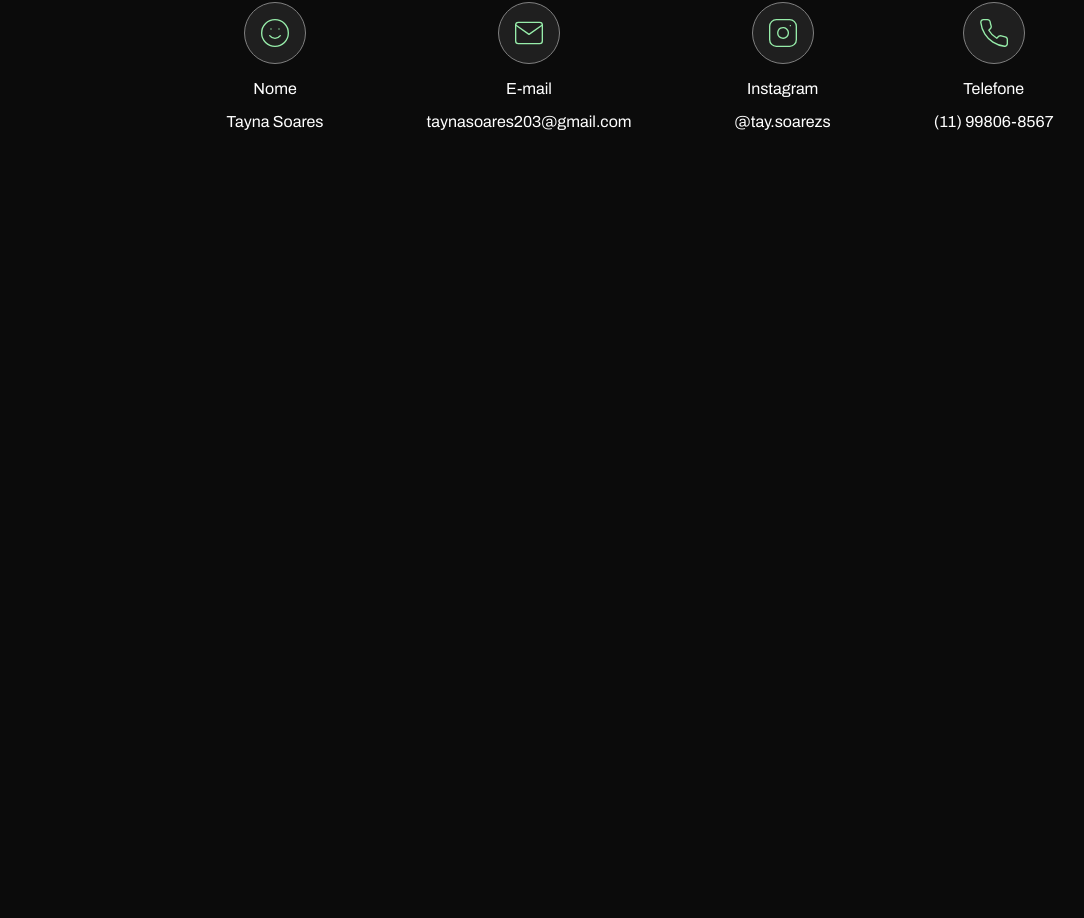
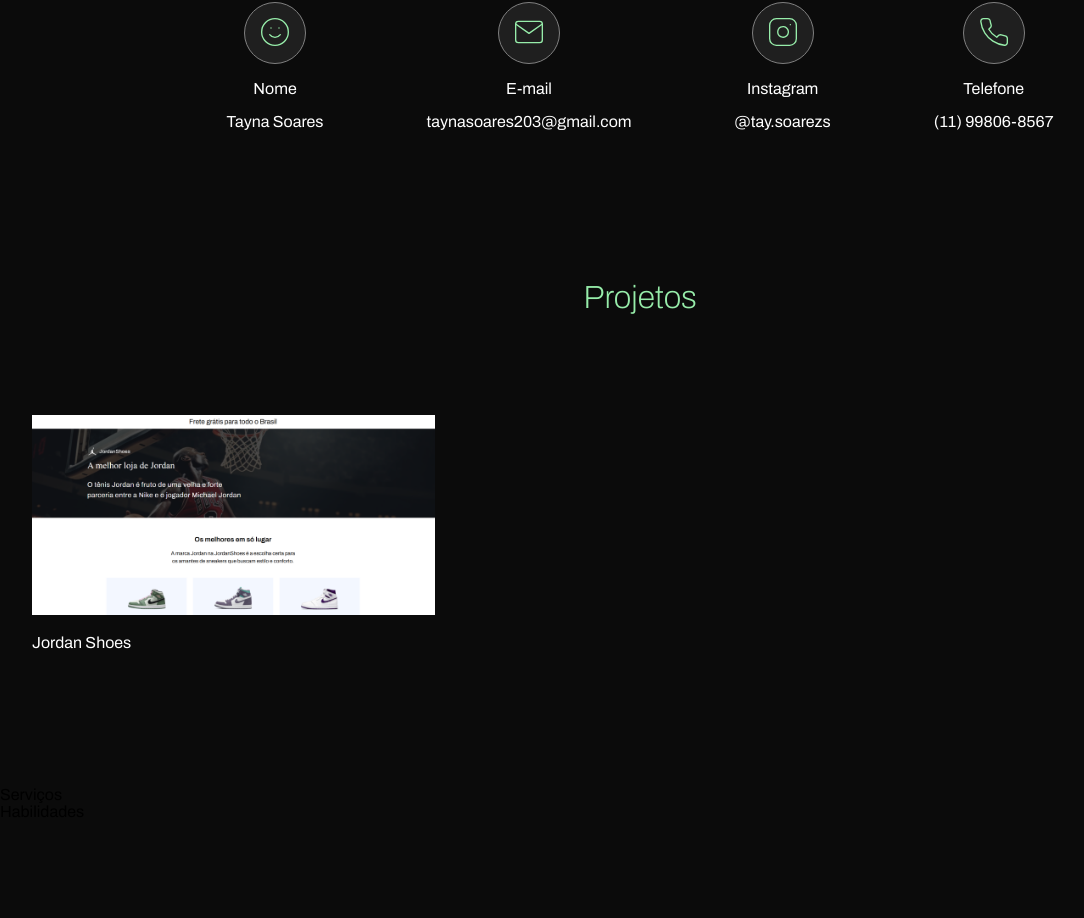
Before and after one commit to sstaynass/Portfolio-frontend-angular-challengs, an Angular app: page / in a window 1280 px wide. Shown: the part 796-1714 px from the top of the page, without its empty margins (0-1084 px from the left). Before the commit the page ends 926 px from the top, so only its background shows below. Built offline with nearby package versions, Linux system fonts and the light colour scheme.

Commit message:
atualizacoes

```diff
--- a/src/app/home/home.component.html
+++ b/src/app/home/home.component.html
@@ -2,23 +2,23 @@
 <div class="header">
     <div class="title">&lt;Tayna Soares/&gt;</div>
     <div>
-        <button class="button-header" id="inicio"> Inicio </button>
-        <button class="button-header" id="sobre-mim"> Sobre mim </button>
-        <button class="button-header" id="projetos"> Projetos </button>
-        <button class="button-header" id="servicos"> Serviços </button>
-        <button class="button-header" id="habilidades"> Habilidades </button>
+        <button (click)="scrollTo('inicio')" class="button-header" id="inicio"> Inicio </button>
+        <button (click)="scrollTo('sobre-mim')" class="button-header" id="sobre-mim"> Sobre mim </button>
+        <button (click)="scrollTo('projetos')" class="button-header" id="projetos"> Projetos </button>
+        <button (click)="scrollTo('servicos')" class="button-header" id="servicos"> Serviços </button>
+        <button (click)="scrollTo('habilidades')" class="button-header" id="habilidades"> Habilidades </button>
     </div>
 </div>
 <div class="content">
-    <div class="descricao">
+    <div class="descricao" id="inicio">
         Olá, eu sou
         <div class="name">Tayna Soares</div>
         Desenvolvedora Frontend
-        <button id="curriculo"> <a href="Tayna_Soares_Curriculo.pdf" download> Baixar curriculo </a> </button>
+        <button id="curriculo" (click)="baixarCurriculo()"> Baixar curriculo </button>
     </div>
     <img src="image.svg" alt="image">
 </div>
-<div class="sobre-mim-titulo">Sobre mim</div>
+<div class="sobre-mim-titulo" id="sobre-mim">Sobre mim</div>
 <div class="footer">
     Meu nome é Tayná Soares, ou "tay dev" (é como me chamam no atual trabalho).
     Atualmente sou estagiária como Frontend Developer no Itaú Unibanco. Anteriormente fui jovem aprendiz na IBM
@@ -46,3 +46,7 @@
         <div #secao4>&#40;11&#41; 99806-8567</div>
     </div>
 </div>
+  <div class="titulo" id="projetos">
+        Projetos
+    </div>
+<app-projetos *ngFor="let projeto of projetos" [imagem]= "projeto.imagem" [titulo]= "projeto.titulo"></app-projetos>
--- a/src/app/home/home.component.scss
+++ b/src/app/home/home.component.scss
@@ -100,9 +100,6 @@
     border-radius: 100%;
     cursor: pointer;
     border: 1px solid gray;
-    display: flex;
-    justify-content: center;
-    align-items: center;
 }
 #spam-rede {
     display: flex;
@@ -110,3 +107,13 @@
     justify-content: center;
     flex-direction: column;
 }
+.titulo {
+    color: #97EDAA;
+    justify-content: center;
+    display: flex;
+    align-items: center;
+    font-weight: 200;
+    font-size: 32px;
+    margin: auto;
+    padding: 150px 0 0 0;
+}
--- a/src/app/home/home.component.ts
+++ b/src/app/home/home.component.ts
@@ -1,12 +1,29 @@
 import { Component, ElementRef, ViewChild } from '@angular/core';
+import { ProjetosComponent } from "../projetos/projetos.component";
+import { CommonModule } from '@angular/common';
 
 @Component({
   selector: 'app-home',
-  imports: [],
+  imports: [ProjetosComponent, CommonModule],
   templateUrl: './home.component.html',
   styleUrl: './home.component.scss'
 })
 export class HomeComponent {
+  projetos = [
+    {
+      imagem: 'jordanshoes.png',
+      titulo: 'Jordan Shoes'
+    },
+    {
+      imagem: 'caminho/para/imagem2.jpg',
+      titulo: 'Projeto 2'
+    },
+    {
+      imagem: 'caminho/para/imagem3.jpg',
+      titulo: 'Projeto 3'
+    }
+  ];
+
   @ViewChild('textoParaCopiar') area!: ElementRef;
 
   copiarTexto( elemento: HTMLElement) {
@@ -18,5 +35,19 @@ export class HomeComponent {
       .catch(err => {
         console.error('Erro ao copiar texto: ', err);
       });
+      alert('Texto copiado');
+  }
+
+  scrollTo(section: string) {
+    const element = document.getElementById(section);
+    if (element) {
+      element.scrollIntoView({ behavior: 'smooth', block: 'start' });
+    }
+  }
+  baixarCurriculo() {
+    const link = document.createElement('a');
+    link.href = 'Tayna_Soares_Curriculo.pdf';
+    link.download = 'Tayna_Soares_Curriculo.pdf';
+    link.click();
   }
 }
--- a/src/app/projetos/projetos.component.html
+++ b/src/app/projetos/projetos.component.html
@@ -1,9 +1,12 @@
-<div class="Projetos">
-    <p>Projetos</p>
+<div class="projetos" id="projetos">
+    <div class="box">
+        <img [src]="imagem" alt="titulo">
+        <p>{{ titulo }}</p>
+    </div>
 </div>
 <div class="Servicos">
-    <p>Serviços</p>
-</div>
-<div class="Habilidades">
-    <p>Habilidades</p>
-</div>
+        Serviços
+    </div>
+    <div class="Habilidades">
+        Habilidades
+    </div>
--- a/src/app/projetos/projetos.component.scss
+++ b/src/app/projetos/projetos.component.scss
@@ -0,0 +1,20 @@
+
+.projetos {
+    width: 1216px;
+    margin: auto;
+    display: flex;
+    align-items: baseline;
+    justify-content: center;
+    padding: 100px 0 0 0;
+    flex-direction: column;
+}
+.projetos .box img {
+    max-width: 592px;
+    max-height: 200px;
+}
+
+.box {
+    width: 592px;
+    height: 371px;
+    color: white;
+}
```
Also changed, not shown: src/app/projetos/projetos.component.ts (+6 -4 lines), public/jordanshoes.png (added).
